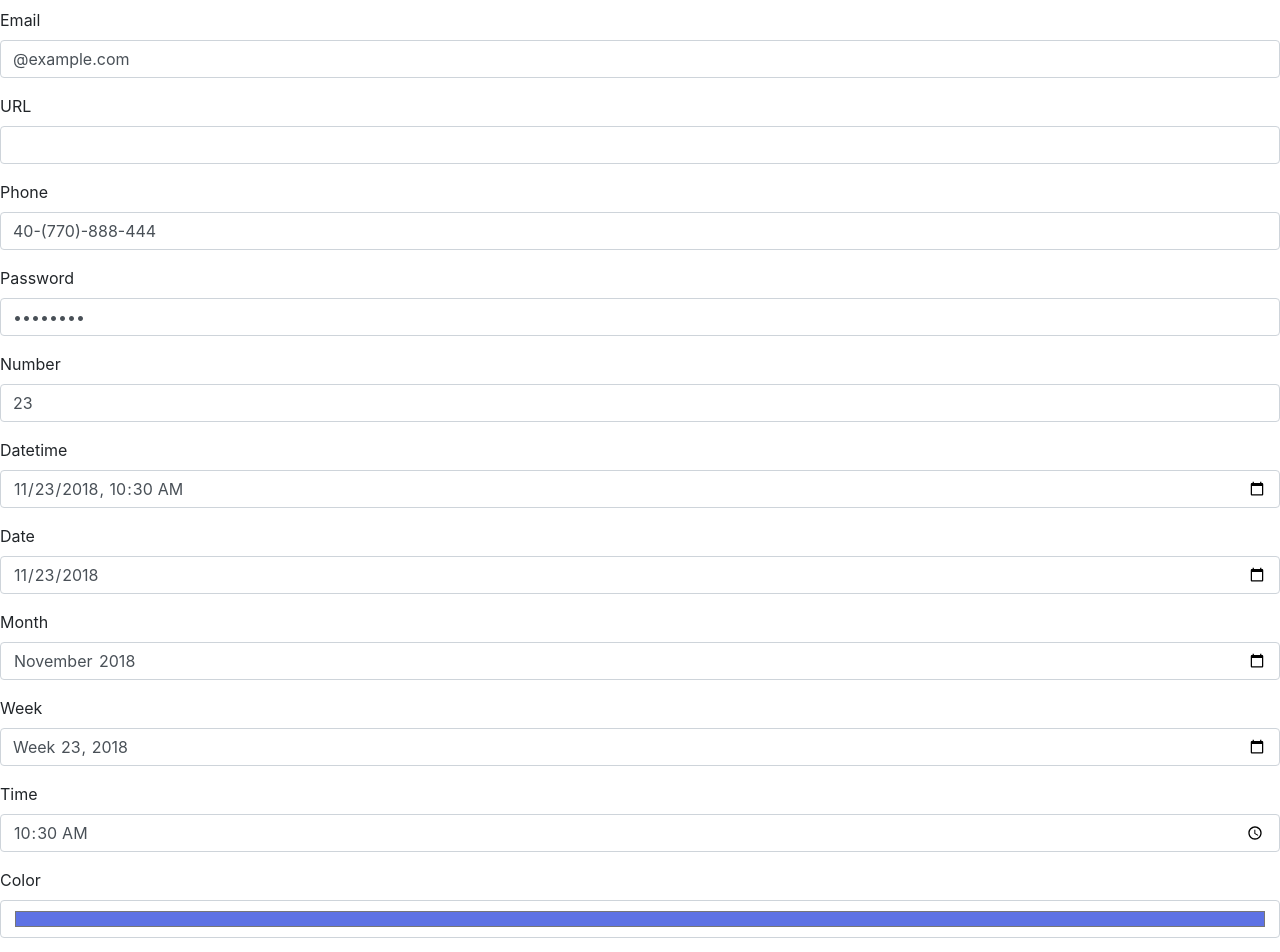
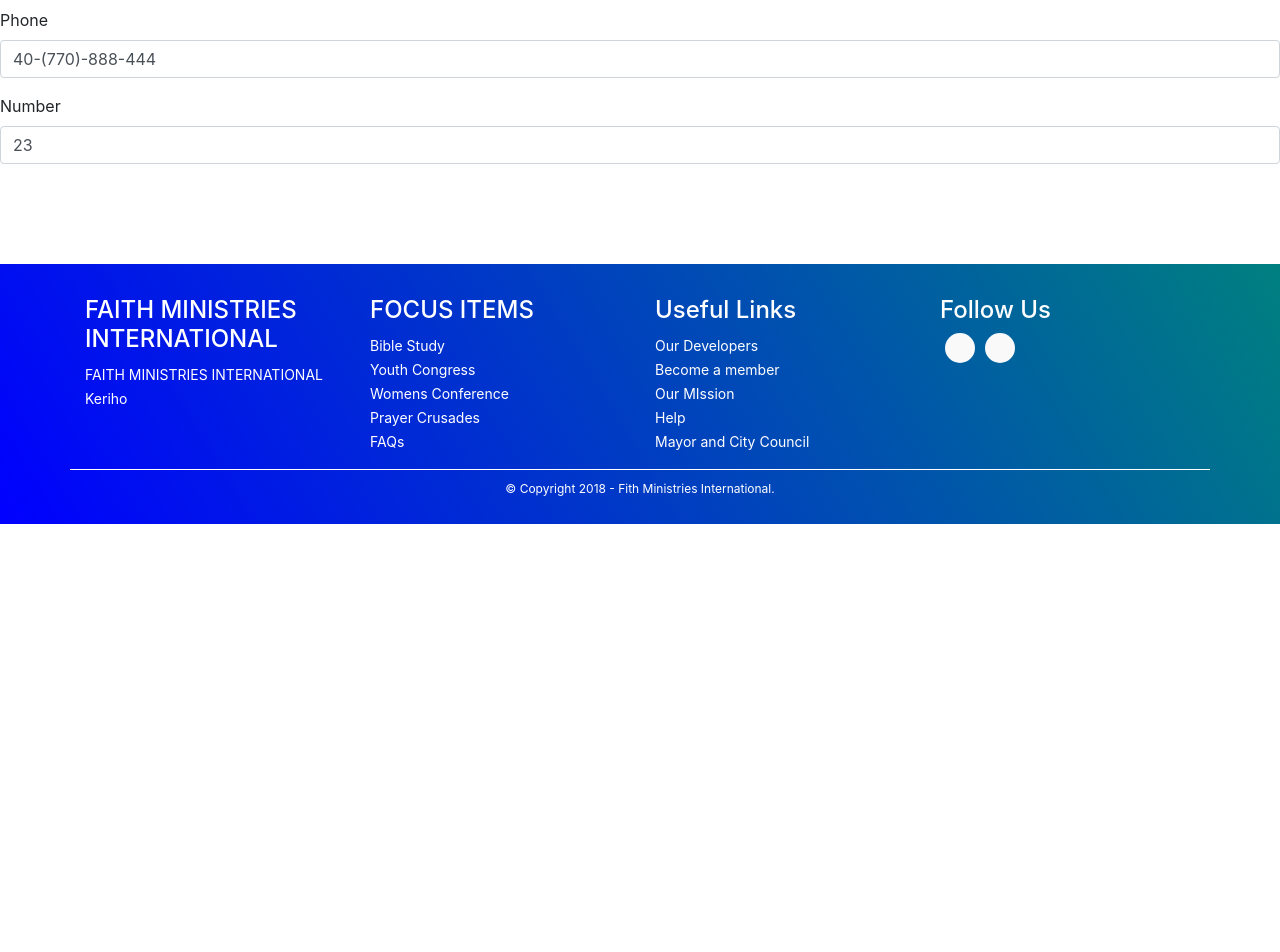
Before and after one commit to collinskoech11/FIM-NEXT-2, a Next.js app in the folder fim-next/: page /Contact in a window 1280 px wide. Shown: the part 240-1192 px from the top of the page. After the commit the page ends 800 px from the top, so only its background shows below. Built offline with nearby package versions, Linux system fonts and the light colour scheme.

Commit message:
Update Contact.js

```diff
--- a/fim-next/pages/Contact.js
+++ b/fim-next/pages/Contact.js
@@ -21,16 +21,6 @@ function Contact() {
           ></Input>
         </FormGroup>
         <FormGroup>
-          <label className=" form-control-label" htmlFor="example-search-input">
-            Search
-          </label>
-          <Input
-            defaultValue="Tell me your secret ..."
-            id="example-search-input"
-            type="search"
-          ></Input>
-        </FormGroup>
-        <FormGroup>
           <label className=" form-control-label" htmlFor="example-email-input">
             Email
           </label>
@@ -40,16 +30,7 @@ function Contact() {
             type="email"
           ></Input>
         </FormGroup>
-        <FormGroup>
-          <label className=" form-control-label" htmlFor="example-url-input">
-            URL
-          </label>
-          <Input
-            defaultValue=""
-            id="example-url-input"
-            type="url"
-          ></Input>
-        </FormGroup>
+
         <FormGroup>
           <label className=" form-control-label" htmlFor="example-tel-input">
             Phone
@@ -60,19 +41,7 @@ function Contact() {
             type="tel"
           ></Input>
         </FormGroup>
-        <FormGroup>
-          <label
-            className=" form-control-label"
-            htmlFor="example-password-input"
-          >
-            Password
-          </label>
-          <Input
-            defaultValue="password"
-            id="example-password-input"
-            type="password"
-          ></Input>
-        </FormGroup>
+
         <FormGroup>
           <label className=" form-control-label" htmlFor="example-number-input">
             Number
@@ -83,69 +52,10 @@ function Contact() {
             type="number"
           ></Input>
         </FormGroup>
-        <FormGroup>
-          <label
-            className=" form-control-label"
-            htmlFor="example-datetime-local-input"
-          >
-            Datetime
-          </label>
-          <Input
-            defaultValue="2018-11-23T10:30:00"
-            id="example-datetime-local-input"
-            type="datetime-local"
-          ></Input>
-        </FormGroup>
-        <FormGroup>
-          <label className=" form-control-label" htmlFor="example-date-input">
-            Date
-          </label>
-          <Input
-            defaultValue="2018-11-23"
-            id="example-date-input"
-            type="date"
-          ></Input>
-        </FormGroup>
-        <FormGroup>
-          <label className=" form-control-label" htmlFor="example-month-input">
-            Month
-          </label>
-          <Input
-            defaultValue="2018-11"
-            id="example-month-input"
-            type="month"
-          ></Input>
-        </FormGroup>
-        <FormGroup>
-          <label className=" form-control-label" htmlFor="example-week-input">
-            Week
-          </label>
-          <Input
-            defaultValue="2018-W23"
-            id="example-week-input"
-            type="week"
-          ></Input>
-        </FormGroup>
-        <FormGroup>
-          <label className=" form-control-label" htmlFor="example-time-input">
-            Time
-          </label>
-          <Input
-            defaultValue="10:30:00"
-            id="example-time-input"
-            type="time"
-          ></Input>
-        </FormGroup>
-        <FormGroup>
-          <label className=" form-control-label" htmlFor="example-color-input">
-            Color
-          </label>
-          <Input
-            defaultValue="#5e72e4"
-            id="example-color-input"
-            type="color"
-          ></Input>
-        </FormGroup>
+
+
+
+
       </Form>
       <FooterPage/>
     </>
--- a/fim-next/pages/LiveService.js
+++ b/fim-next/pages/LiveService.js
@@ -8,11 +8,6 @@ const LiveService = () => {
         <div>
             <NavPage/>
             <div className="row">
-
-
-
-
-
                 <div className="col-lg-6" style={{marginBottom:'20px'}}>
                     <div className="col-lg-6 col-md-6">
 
```
